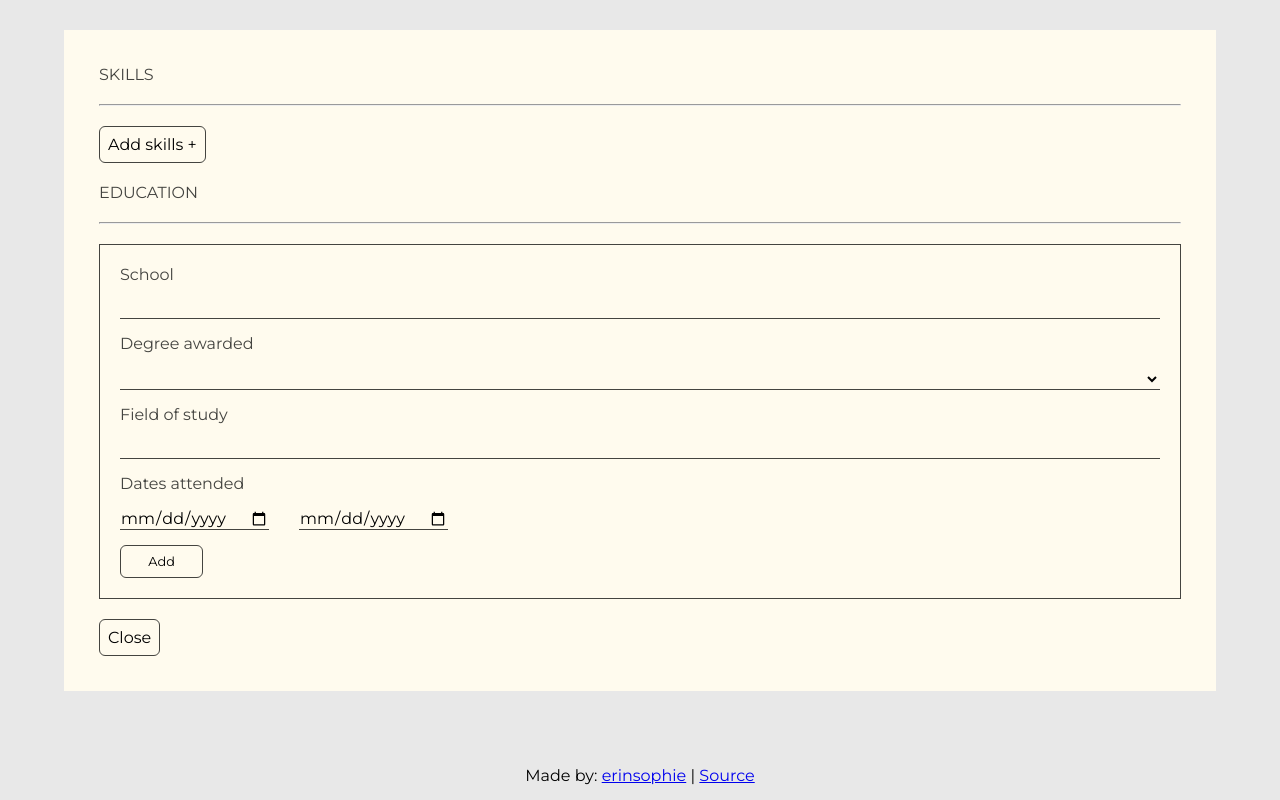
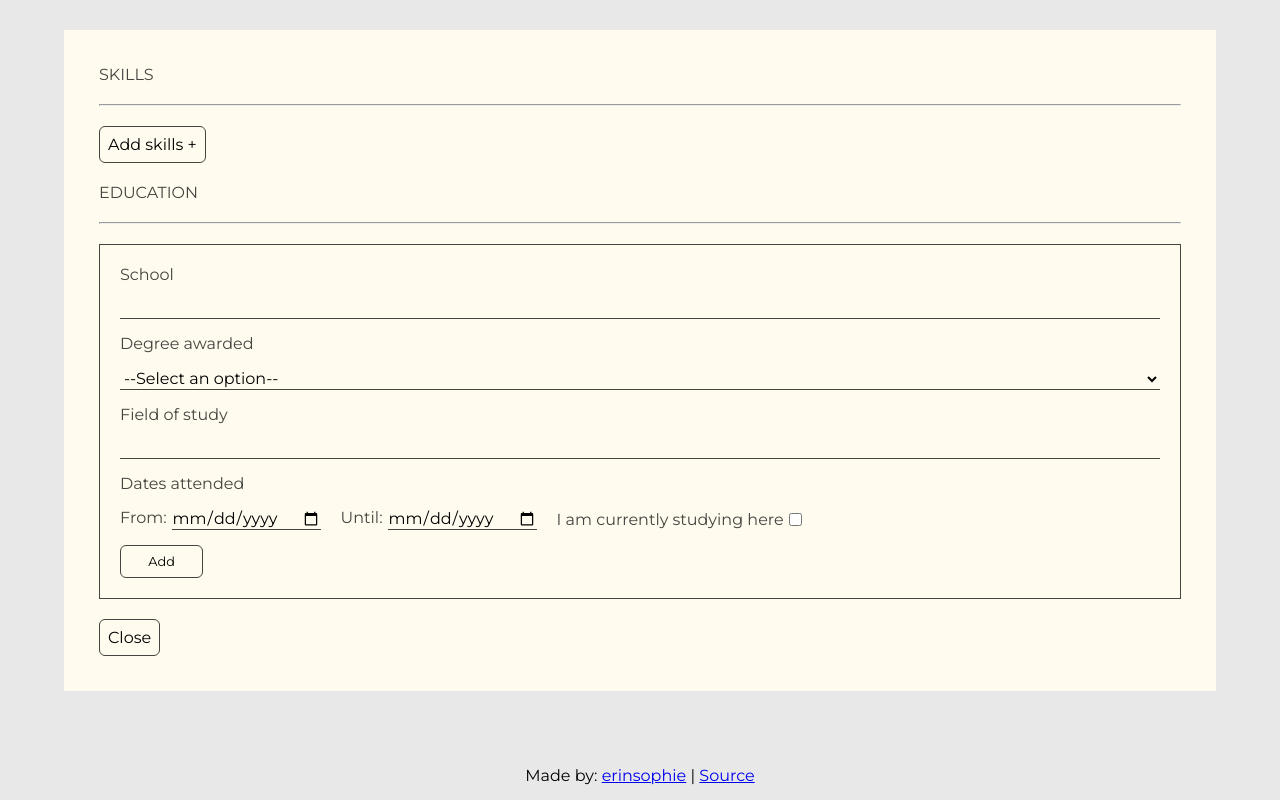
Before and after one commit to erinsophie/cv-project, a React (Create React App) app: page / in a window 1280 px wide. Both pictures are taken after a click on the button "Add education +". Built offline with nearby package versions, Linux system fonts and the light colour scheme.

Commit message:
Add more sections to education

```diff
--- a/src/components/Education.js
+++ b/src/components/Education.js
@@ -7,19 +7,27 @@ function Education({ addEducation }) {
     field: "",
     dateFrom: "",
     dateUntil: "",
+    stillStudying: false,
   });
   const [isOpen, setIsOpen] = useState(false);
 
   function handleInput(event) {
-    const { name, value } = event.target;
+    const { name, value, type, checked } = event.target;
     setEducationData((prevData) => ({
       ...prevData,
-      [name]: value,
+      [name]: type === "checkbox" ? checked : value,
     }));
   }
 
   function clearData() {
-    return { school: "", degree: "", field: "", dateFrom: "", dateUntil: "" };
+    return {
+      school: "",
+      degree: "",
+      field: "",
+      dateFrom: "",
+      dateUntil: "",
+      stillStudying: "",
+    };
   }
 
   function handleSubmit(event) {
@@ -56,7 +64,7 @@ function Education({ addEducation }) {
             value={educationData.degree}
             onChange={handleInput}
           >
-            <option></option>
+            <option>--Select an option--</option>
             <option value="high school or equivalent">
               High school or equivalent
             </option>
@@ -76,22 +84,43 @@ function Education({ addEducation }) {
             onChange={handleInput}
           />
 
-          <label htmlFor="date-from">Dates attended</label>
+          <label htmlFor="dates">Dates attended</label>
           <div className="date-container">
+            <div>
+              <p>From:</p>
               <input
                 type="date"
-              id="date-from"
+                id="dates"
                 name="dateFrom"
                 value={educationData.dateFrom}
                 onChange={handleInput}
               />
+            </div>
+
+            <div>
+              <p>Until:</p>
+              {!educationData.stillStudying && (
                 <input
                   type="date"
-              id="date-until"
                   name="dateUntil"
                   value={educationData.dateUntil}
                   onChange={handleInput}
                 />
+              )}
+            </div>
+
+            <div>
+              <label htmlFor="stillStudying">
+                I am currently studying here
+              </label>
+              <input
+                type="checkbox"
+                id="stillStudying"
+                name="stillStudying"
+                checked={educationData.stillStudying}
+                onChange={handleInput}
+              />
+            </div>
           </div>
 
           <button className="add-btn">Add</button>
--- a/src/styles/styles.css
+++ b/src/styles/styles.css
@@ -132,6 +132,7 @@ button {
   outline: none;
   border-bottom: 1px solid #444440;
 }
+
 .education-form select {
   background-color: transparent;
   border: none;
@@ -141,7 +142,13 @@ button {
 
 .date-container {
   display: flex;
-  gap: 30px;
+  align-items: center;
+  gap: 20px;
+}
+
+.date-container div {
+  display: flex;
+  gap: 5px;
 }
 
 .education-form button {
```
Lines whose indentation alone changed are shown as unchanged.
